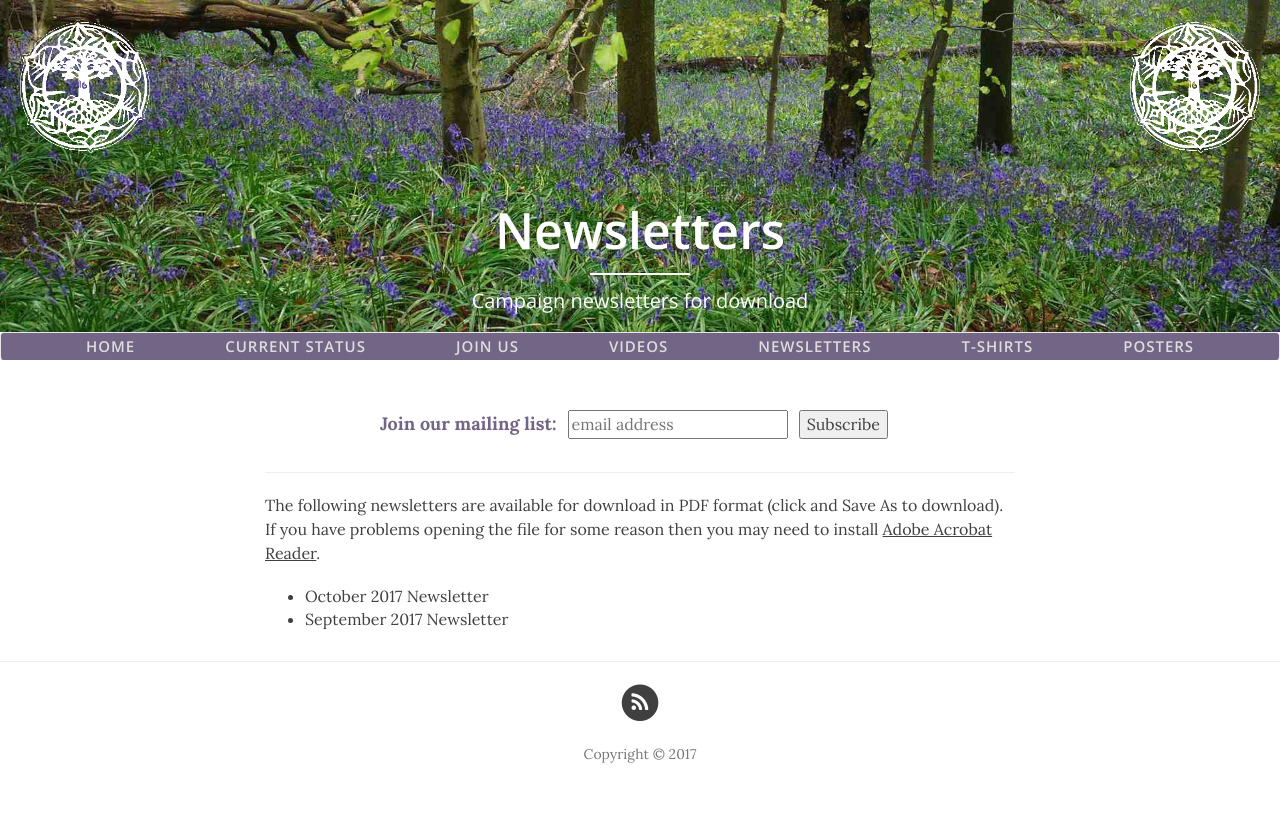
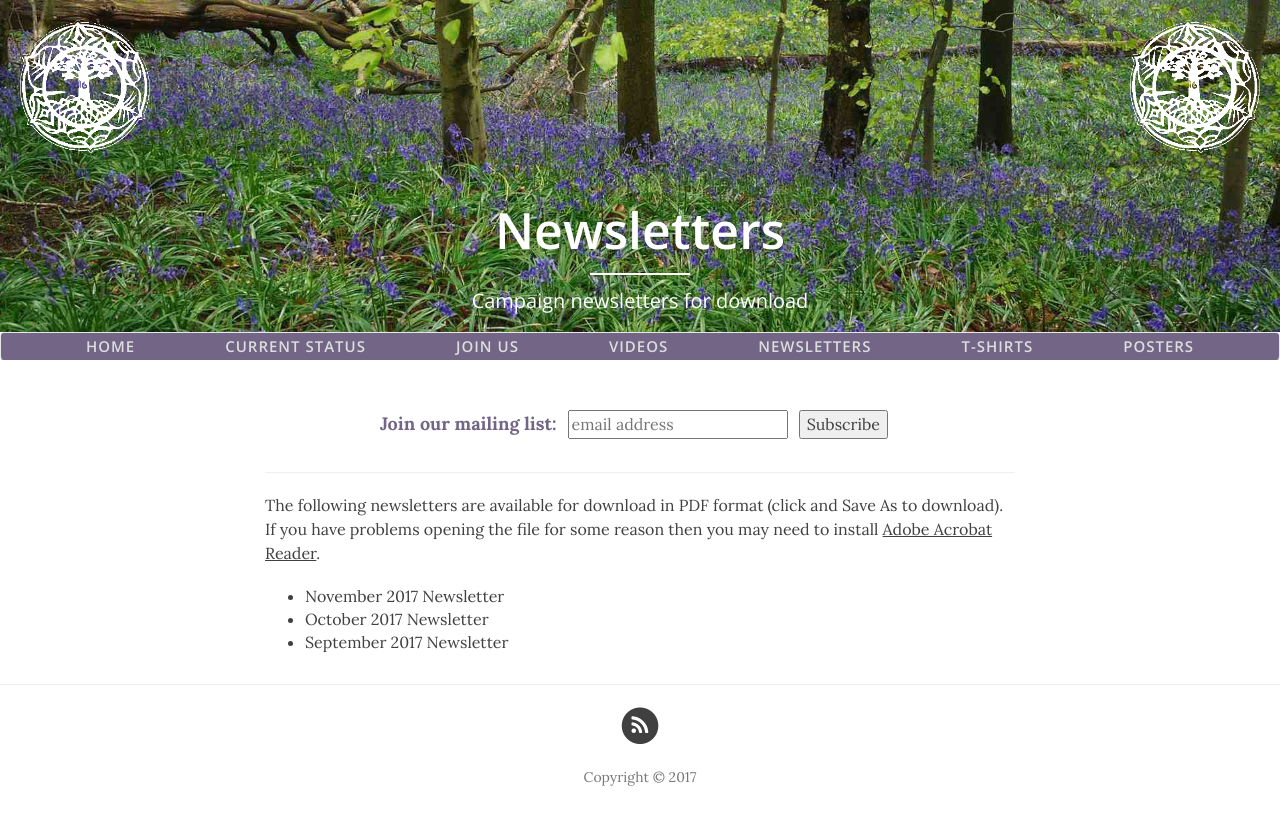
Before and after one commit to voiceforleithhill/v4lh-site-gen, a Jekyll site: the page built from newsletters.html, in a window 1280 px wide. Shown: the top 825 px of the page. Built offline with Jekyll 4.4.1, drawn with Linux system fonts in a browser that asks for light colours; nearby versions of some CDN libraries.

Commit message:
Content updates

```diff
--- a/_includes/nav.html
+++ b/_includes/nav.html
@@ -1,5 +1,5 @@
 <header class="intro-header" style="background-image: url('{{ site.baseurl }}/{% if page.header-img %}{{ page.header-img }}{% else %}{{ site.header-img }}{% endif %}')">
-    <a class="logo l" href="{{ site.baseurl }}/"><img class="logo" src="{{ site.baseurl }}/img/logo.gif" width="130";/></a>
+    <a class="logo l" href="{{ site.baseurl }}/"><img class="logo" src="{{ site.baseurl }}/img/logo.gif" width="130"/></a>
     <a class="logo r" href="{{ site.baseurl }}/"><img class="logo" src="{{ site.baseurl }}/img/logo.gif" width="130"/></a>
     <div class="container">
         <div class="row">
--- a/newsletters.html
+++ b/newsletters.html
@@ -22,6 +22,7 @@
 <p>The following newsletters are available for download in PDF format (click and Save As to download). If you have problems opening the file for some reason then you may need to install <a href="https://get.adobe.com/uk/reader/" target="_blank">Adobe Acrobat Reader</a>.
 
 <ul>
+  <li><a target="_blank" href="{{ site.baseurl }}/newsletters/v4lh-newsletter-2017-11.pdf">November 2017 Newsletter</a></li>
   <li><a target="_blank" href="{{ site.baseurl }}/newsletters/v4lh-newsletter-2017-10.pdf">October 2017 Newsletter</a></li>
   <li><a target="_blank" href="{{ site.baseurl }}/newsletters/v4lh-newsletter-2017-09.pdf">September 2017 Newsletter</a></li>
 </ul>
```
Also changed, not shown: 2 other files.
